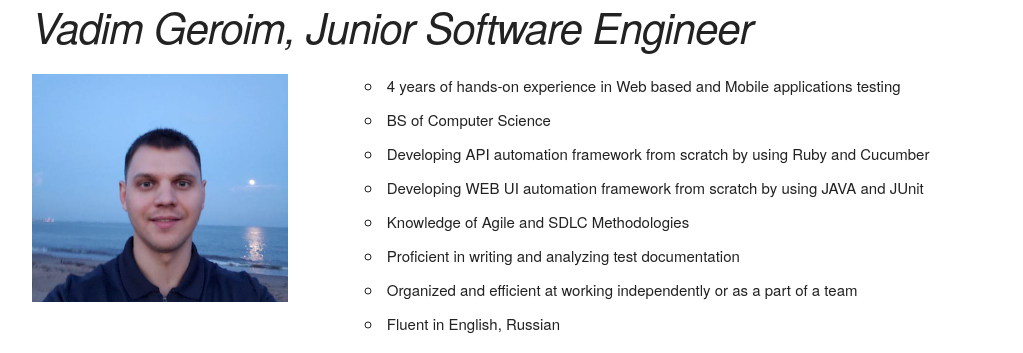
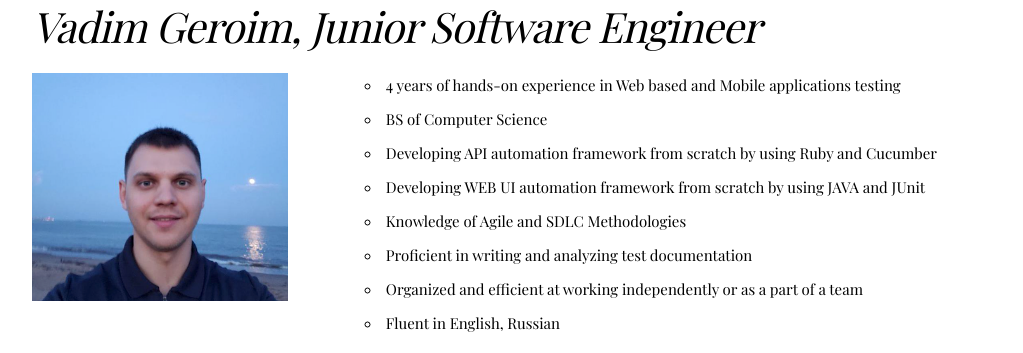
Before and after one commit to qatutor/cv, a plain HTML site: page index.html in a window 1280 px wide. Shown: the top 353 px of the page, without its empty margins (128-1151 px from the left). Drawn offline with nearby package versions, Linux system fonts and the light colour scheme.

```diff
--- a/css/skeleton.css
+++ b/css/skeleton.css
@@ -124,8 +124,7 @@ body {
   font-size: 1.5em; /* currently ems cause chrome bug misinterpreting rems on body element */
   line-height: 1.6;
   font-weight: 400;
-  font-family: "Raleway", "HelveticaNeue", "Helvetica Neue", Helvetica, Arial, sans-serif;
-  color: #222; }
+  font-family: 'Playfair Display', serif; }
 
 
 /* Typography
--- a/index.html
+++ b/index.html
@@ -5,7 +5,7 @@
   <title>Vadim Geroim Software Engineer</title>
   <link rel="stylesheet" href="css/normalize.css">
   <link rel="stylesheet" href="css/skeleton.css">
-</head>
+  <link href="https://fonts.googleapis.com/css?family=Playfair+Display" rel="stylesheet"></head>
 <body>
 <div class="container">
   <h2><em>Vadim Geroim, Junior Software Engineer</em></h2>
```
Also changed, not shown: 1 other file.
